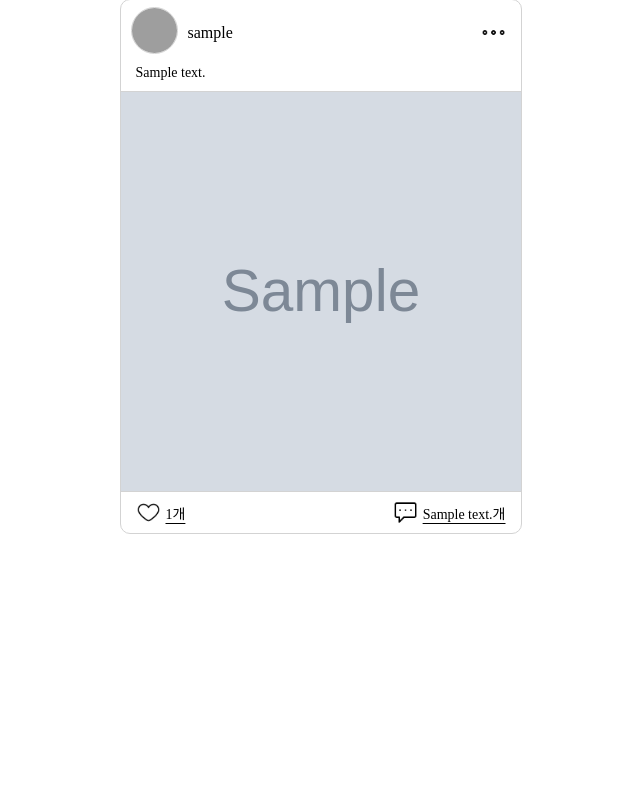
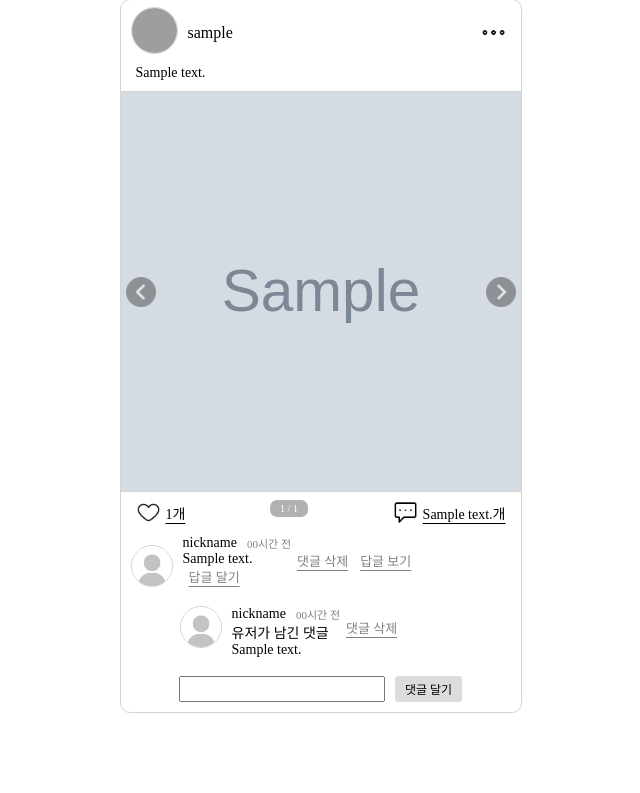
Before and after one commit to mang0206/YDP-SNS, a Flask app: template app/templates/user.html in a window 1280 px wide. Shown: the part 788-1581 px from the top of the page, without its empty margins (492-1132 px from the left). Before the commit the page ends 1322 px from the top, so only its background shows below. Run offline with Flask 2, Linux system fonts and the light colour scheme; the template is opened without the code that fills it: most values are stand-ins (such as "Sample title", 1, 10 or a date in 2020); grey boxes marked "Sample" are stand-in pictures; parts of the project's set-up code (start-up, migrations or seed data) failed here and were passed over; some web fonts are replaced; grey boxes are pictures that could not be loaded.

Commit message:
[Fix] reply structure

```diff
--- a/app/static/css/index_base_light.css
+++ b/app/static/css/index_base_light.css
@@ -856,6 +856,7 @@ a:visited{color: black}
 .user_comment{
     display: flex;
     flex-direction: column;
+    align-items: flex-start;
 }
 .comment_nickname_time{
     display: flex;
@@ -896,7 +897,8 @@ a:visited{color: black}
     overflow: hidden;
 }
 .recomment{
-    margin-bottom: 10px;
+    padding: 0;
+    margin: 0 6px 10px 6px;
     color: gray;
     font-size: 13px;
     border: none;
@@ -905,6 +907,19 @@ a:visited{color: black}
     text-underline-position: under;
     cursor: pointer;
 }
+/* .reply_show{
+    margin-left: 10px;
+} */
+.reply_container{
+    display: flex;
+    flex-direction: column;
+}
+.reply_item{
+    padding: 8px 0;
+    margin-left: 49px;
+    display: flex;
+    flex-direction: row;
+}
 .comment_submit{
     padding: 0 10px;
     font-size: 12px;
--- a/app/templates/user.html
+++ b/app/templates/user.html
@@ -220,7 +220,7 @@
                                 </div>
                             </div>
                             <!-- 댓글 클릭하면 나타나는 영역 -->
-                            <div class="content_comment_container none">
+                            <div class="content_comment_container">
                                 <div class="comment_list" session_user="{{session['nickname']}}">
                                     <!-- jinja for -->
                                     <div class="user_img_nickname">
@@ -230,8 +230,8 @@
                                                 <p class="comment_nickname">nickname</p>
                                                 <p class="comment_time">00시간 전</p>
                                             </div>
-                                            <p class="comment_txt">유저가 남긴 댓글</p>
-                                            <!-- <div class="comment_txt" id="" value="{{ post['split_text'] }}">
+                                            <!-- <p class="comment_txt">유저가 남긴 댓글</p> -->
+                                            <div class="comment_txt" id="" value="{{ post['split_text'] }}">
                                                 {% for text in post['split_text'] %}
                                                     {% if '@' in text %}
                                                     <a href="" id="mention">{{ text }}</a>
@@ -239,9 +239,36 @@
                                                     <span>{{ text }}</span>
                                                     {% endif %}
                                                 {% endfor %}
-                                            </div> -->
+                                            </div>
+                                            <button class="recomment">답글 달기</button>
                                         </div>
-                                        <button class="recomment">답글 달기</button>
+                                        <button class="recomment delete">댓글 삭제</button>
+                                        <button class="recomment reply_show">답글 보기</button>
+                                    </div>
+                                    <!-- 답글 보기 누르면 나타나는 영역 -->
+                                    <div class="reply_container">
+                                        <!-- jinja for -->
+                                        <div class="reply_item">
+                                            <img src="../static/img/user_profile_gray.png" alt="" class="comment_user_img">
+                                            <div class="user_comment">
+                                                <div class="comment_nickname_time">
+                                                    <p class="comment_nickname">nickname</p>
+                                                    <p class="comment_time">00시간 전</p>
+                                                </div>
+                                                <p class="comment_txt">유저가 남긴 댓글</p>
+                                                <div class="comment_txt" id="" value="{{ post['split_text'] }}">
+                                                    {% for text in post['split_text'] %}
+                                                        {% if '@' in text %}
+                                                        <a href="" id="mention">{{ text }}</a>
+                                                        {% else %}
+                                                        <span>{{ text }}</span>
+                                                        {% endif %}
+                                                    {% endfor %}
+                                                </div>
+                                            </div>
+                                            <button class="recomment delete">댓글 삭제</button>
+                                        </div>
+                                        <!-- endfor -->
                                     </div>
                                     <!-- endfor -->
                                 </div>
@@ -261,5 +288,5 @@
 </div>
 <script src="../static/js/user.js" defer="defer"></script>
 <script src="../static/js/create_content.js" defer="defer"></script>
-<script src="../static/js/post.js" defer="defer"></script>
+<!-- <script src="../static/js/post.js" defer="defer"></script> -->
 {% endblock %}
```
